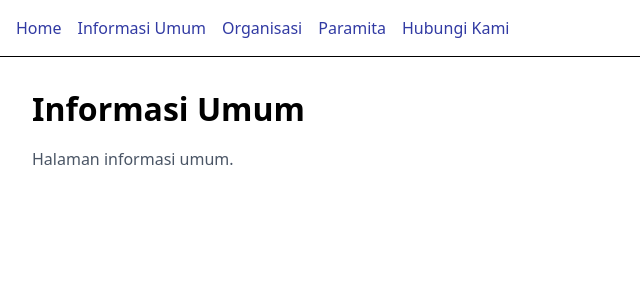
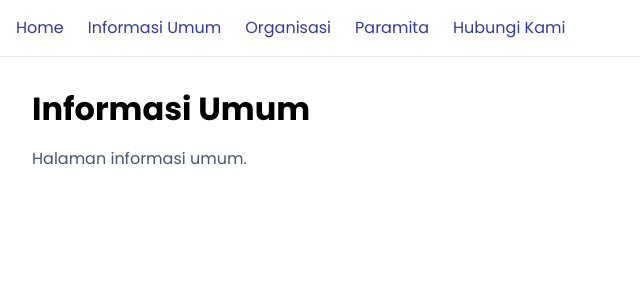
Before and after one commit to kmbui/web-utama, a Next.js app: page /informasi-umum in a window 1280 px wide. Shown: the top 300 px of the page, without its empty margins (0-640 px from the left). Built offline with nearby package versions, Linux system fonts and the light colour scheme.

Commit message:
utilize newly added typography and colors

```diff
--- a/src/app/layout.tsx
+++ b/src/app/layout.tsx
@@ -1,5 +1,5 @@
 import type { Metadata } from "next";
-import { Geist, Geist_Mono } from "next/font/google";
+import { Geist, Geist_Mono, Poppins } from "next/font/google";
 import "./globals.css";
 import Nav from "@/components/Nav";
 
@@ -11,6 +11,13 @@ const geistSans = Geist({
 const geistMono = Geist_Mono({
   variable: "--font-geist-mono",
   subsets: ["latin"],
+});
+
+const poppins = Poppins({
+  variable: "--font-poppins",
+  subsets: ["latin"],
+  weight: ["400", "500", "600", "700"],
+  display: "swap",
 });
 
 export const metadata: Metadata = {
@@ -26,7 +33,7 @@ export default function RootLayout({
   return (
     <html lang="en">
       <body
-        className={`${geistSans.variable} ${geistMono.variable} antialiased`}
+  className={`${geistSans.variable} ${geistMono.variable} ${poppins.variable} antialiased`}
       >
   <Nav />
   {children}
--- a/src/components/Nav.tsx
+++ b/src/components/Nav.tsx
@@ -2,12 +2,12 @@ import Link from "next/link";
 
 export default function Nav() {
   return (
-    <nav className="p-4 border-b flex gap-4">
-      <Link href="/">Home</Link>
-      <Link href="/informasi-umum">Informasi Umum</Link>
-      <Link href="/organisasi">Organisasi</Link>
-      <Link href="/paramita">Paramita</Link>
-      <Link href="/hubungi-kami">Hubungi Kami</Link>
+    <nav className="p-4 border-b border-foreground/10 bg-background text-foreground flex gap-6">
+      <Link className="hover:text-primary transition-colors" href="/">Home</Link>
+      <Link className="hover:text-primary transition-colors" href="/informasi-umum">Informasi Umum</Link>
+      <Link className="hover:text-primary transition-colors" href="/organisasi">Organisasi</Link>
+      <Link className="hover:text-primary transition-colors" href="/paramita">Paramita</Link>
+      <Link className="hover:text-primary transition-colors" href="/hubungi-kami">Hubungi Kami</Link>
     </nav>
   );
 }
```
